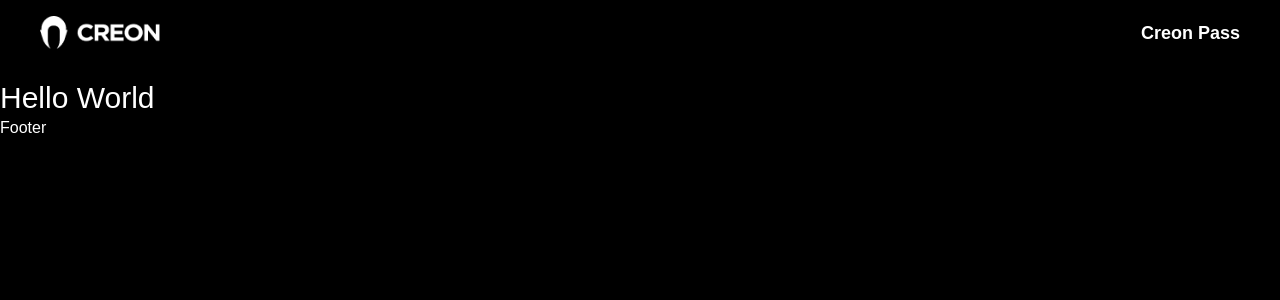
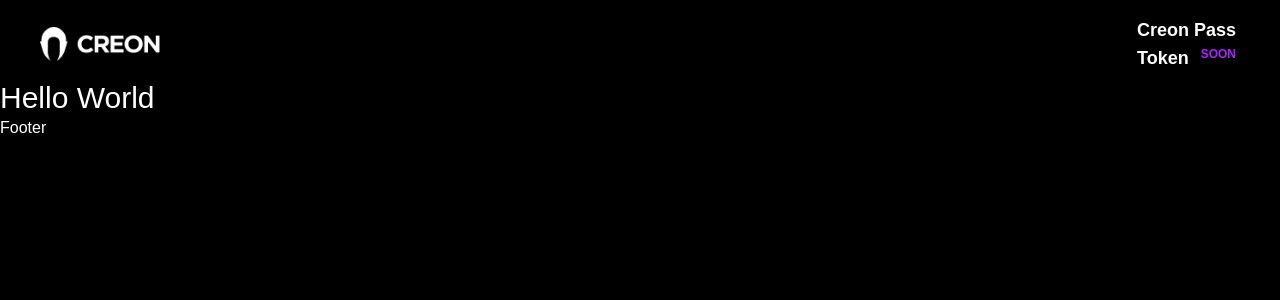
Before and after one commit to gift56/creon, a Next.js app: page / in a window 1280 px wide. Shown: the top 300 px of the page. Built offline with nearby package versions, Linux system fonts and the light colour scheme.

Commit message:
working on header

```diff
--- a/components/Header.tsx
+++ b/components/Header.tsx
@@ -43,7 +43,18 @@ const Header = () => {
           />
         </Link>
         <nav>
-          <Link href="/" className="text-base md:text-lg font-semibold text-white font-satoshi">Creon Pass</Link>
+          <Link
+            href="/"
+            className="text-base md:text-lg font-semibold text-white font-satoshi"
+          >
+            Creon Pass
+          </Link>
+          <Link
+            href="/token"
+            className="text-base md:text-lg font-semibold text-white font-satoshi flex items-start justify-start gap-2"
+          >
+            Token <span className="text-primary bg-black text-xs font-satoshi rounded-full py-0.5 px-1">SOON</span>
+          </Link>
         </nav>
       </nav>
     </header>
```
